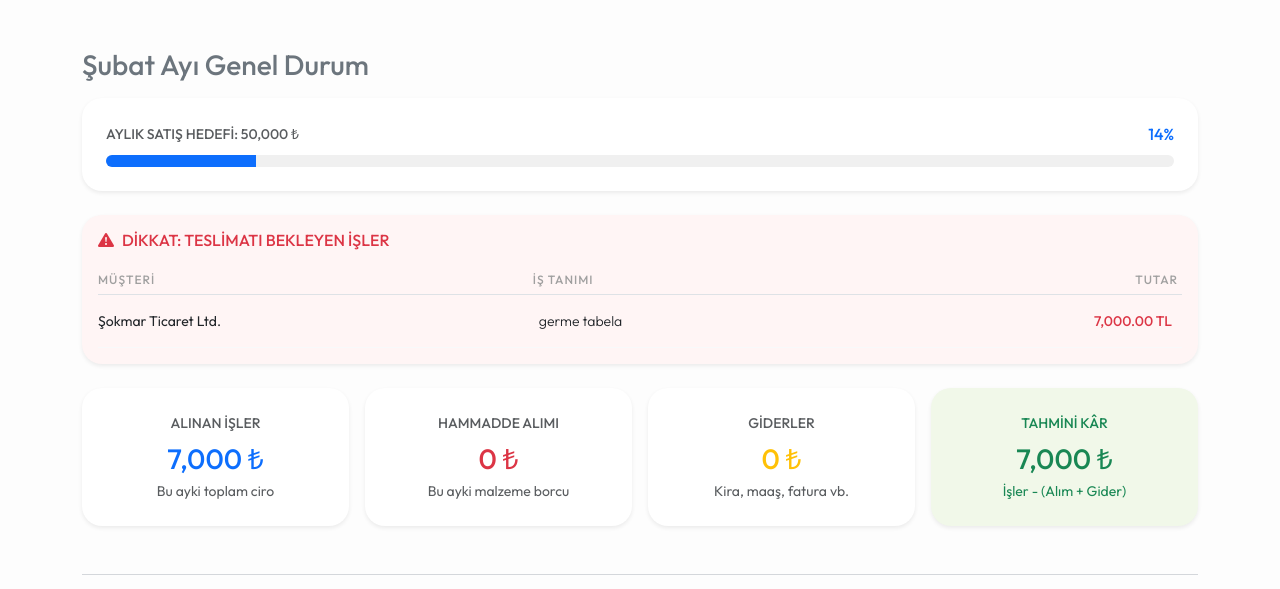
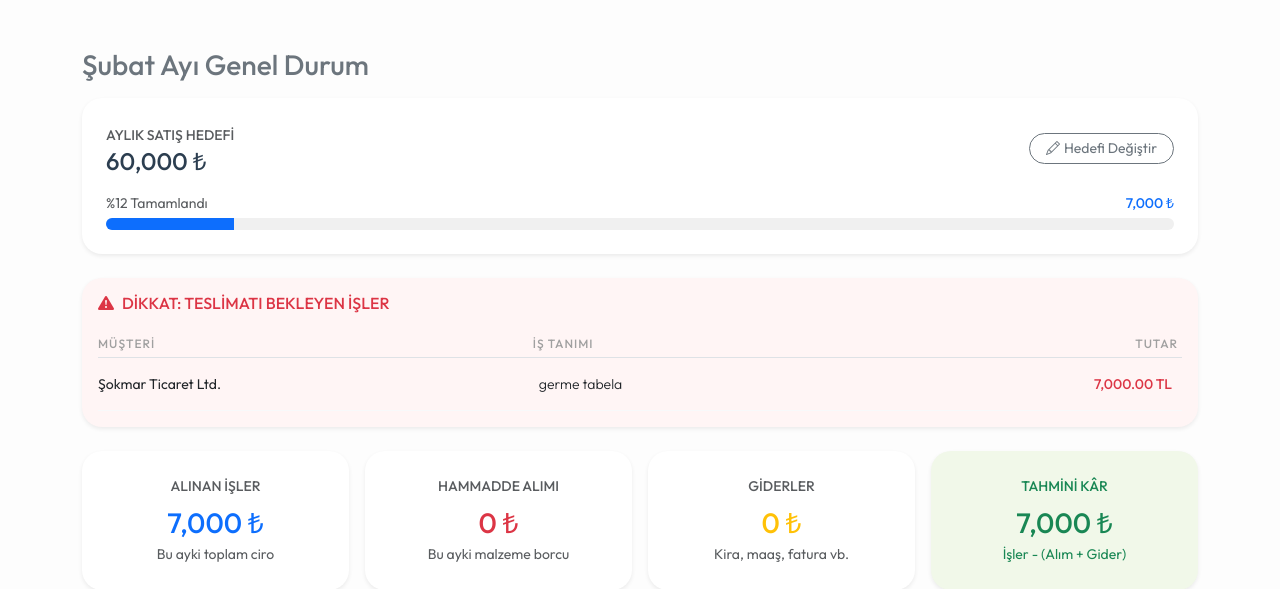
Before and after one commit to musty7091/yvr, a Flask app: page / in a window 1280 px wide. Shown: the part 83-672 px from the top of the page. Run offline with Flask 3, Linux system fonts and the light colour scheme; the visitor is signed in with stand-in values (Sample User, id 1); data comes from the database, SQL or seed files in the repository; both versions use the stored data as it was after the commit; data that the repository does not hold is empty.

Commit message:
HEDEF GÜNCELLEME

```diff
--- a/models.py
+++ b/models.py
@@ -82,3 +82,7 @@ class Gider(db.Model):
     birim = db.Column(db.String(5), default='TL')
     kur_degeri = db.Column(db.Float, default=1.0)
     tarih = db.Column(db.DateTime, default=datetime.now)
+
+class Ayarlar(db.Model):
+    id = db.Column(db.Integer, primary_key=True)
+    ay_hedefi = db.Column(db.Float, default=50000.0)
--- a/routes/genel_isler.py
+++ b/routes/genel_isler.py
@@ -1,6 +1,6 @@
 from flask import Blueprint, render_template, request, redirect, url_for, session
 from sqlalchemy import extract
-from models import IsKaydi, SatinAlma, Gider
+from models import db, IsKaydi, SatinAlma, Gider, Ayarlar
 from utils import GUNCEL_KURLAR, kurlari_sabitle
 
 genel_bp = Blueprint('genel', __name__)
@@ -14,43 +14,49 @@ def index():
     bugun = datetime.now()
     bu_ay, bu_yil = bugun.month, bugun.year
 
-    # Ay isimlerini Türkçe eşleştiriyoruz
-    aylar_tr = {
-        1: "Ocak", 2: "Şubat", 3: "Mart", 4: "Nisan",
-        5: "Mayıs", 6: "Haziran", 7: "Temmuz", 8: "Ağustos",
-        9: "Eylül", 10: "Ekim", 11: "Kasım", 12: "Aralık"
-    }
+    # Türkçe Ay İsimleri
+    aylar_tr = {1: "Ocak", 2: "Şubat", 3: "Mart", 4: "Nisan", 5: "Mayıs", 6: "Haziran",
+                7: "Temmuz", 8: "Ağustos", 9: "Eylül", 10: "Ekim", 11: "Kasım", 12: "Aralık"}
     guncel_ay = aylar_tr[bu_ay]
 
-    # 1. Alınan İş Hacmi Hesaplama
+    # Hesaplamalar
     aylik_is_hacmi = sum((i.toplam_bedel * GUNCEL_KURLAR.get(i.para_birimi, 1.0)) for i in IsKaydi.query.filter(extract('month', IsKaydi.kayit_tarihi) == bu_ay, extract('year', IsKaydi.kayit_tarihi) == bu_yil).all())
-
-    # 2. Ticari Alımlar (Hammadde) Hesaplama
     aylik_satinalma = sum((s.tutar * GUNCEL_KURLAR.get(s.para_birimi, 1.0)) for s in SatinAlma.query.filter(extract('month', SatinAlma.tarih) == bu_ay, extract('year', SatinAlma.tarih) == bu_yil).all())
-
-    # 3. İşletme Giderleri Hesaplama
     aylik_gider = sum((g.tutar * g.kur_degeri) for g in Gider.query.filter(extract('month', Gider.tarih) == bu_ay, extract('year', Gider.tarih) == bu_yil).all())
 
-    # 4. Tahmini Kâr Hesaplama
-    hesaplanan_kar = aylik_is_hacmi - (aylik_satinalma + aylik_gider)
-
-    # 5. Kırmızı Alarm Sistemi (Devam eden işleri listeler)
+    # Kırmızı Alarm Listesi
     alarm_listesi = IsKaydi.query.filter(IsKaydi.durum == 'Devam Ediyor').all()
 
-    # 6. Hedef Çubuğu Hesaplaması
-    aylik_hedef = 50000.0  # Örnek hedef
-    hedef_yuzde = min((aylik_is_hacmi / aylik_hedef) * 100, 100)
+    # Veritabanından Hedefi Oku (Eğer kayıt yoksa varsayılan oluştur)
+    ayar = Ayarlar.query.first()
+    if not ayar:
+        ayar = Ayarlar(ay_hedefi=50000.0)
+        db.session.add(ayar)
+        db.session.commit()
+
+    aylik_hedef = ayar.ay_hedefi
+    hedef_yuzde = min((aylik_is_hacmi / aylik_hedef) * 100, 100) if aylik_hedef > 0 else 0
 
     return render_template('index.html',
                            ay_adi=guncel_ay,
                            is_hacmi=round(aylik_is_hacmi, 2),
                            ticari_alim=round(aylik_satinalma, 2),
                            giderler=round(aylik_gider, 2),
-                           kar=round(hesaplanan_kar, 2),
+                           kar=round(aylik_is_hacmi - (aylik_satinalma + aylik_gider), 2),
                            alarm_listesi=alarm_listesi,
                            hedef_yuzde=round(hedef_yuzde, 0),
                            aylik_hedef=aylik_hedef,
                            kurlar=GUNCEL_KURLAR)
+
+@genel_bp.route('/hedef_guncelle', methods=['POST'])
+def hedef_guncelle():
+    if 'logged_in' not in session: return redirect(url_for('genel.index'))
+    yeni_hedef = float(request.form.get('yeni_hedef') or 0)
+    ayar = Ayarlar.query.first()
+    if ayar:
+        ayar.ay_hedefi = yeni_hedef
+        db.session.commit()
+    return redirect(url_for('genel.index'))
 
 @genel_bp.route('/login', methods=['POST'])
 def login():
--- a/templates/index.html
+++ b/templates/index.html
@@ -5,10 +5,28 @@
 <div class="mb-5">
     <h3 class="fw-bold mb-3 text-secondary">{{ ay_adi }} Ayı Genel Durum</h3>
 
+
     <div class="card card-custom p-4 mb-4 border-0 shadow-sm">
-        <div class="d-flex justify-content-between align-items-center mb-2">
-            <span class="fw-bold small text-muted">AYLIK SATIŞ HEDEFİ: {{ "{:,.0f}".format(aylik_hedef) }} ₺</span>
-            <span class="fw-bold text-primary">{{ hedef_yuzde|int }}%</span>
+        <div class="d-flex justify-content-between align-items-center mb-3">
+            <div>
+                <span class="fw-bold small text-muted text-uppercase">Aylık Satış Hedefi</span>
+                <div class="h4 mb-0 fw-bold">{{ "{:,.0f}".format(aylik_hedef) }} ₺</div>
+            </div>
+            <button class="btn btn-sm btn-outline-secondary rounded-pill px-3" data-bs-toggle="collapse" data-bs-target="#hedefForm">
+                <i class="bi bi-pencil me-1"></i>Hedefi Değiştir
+            </button>
+        </div>
+
+        <div class="collapse mb-3" id="hedefForm">
+            <form action="{{ url_for('genel.hedef_guncelle') }}" method="POST" class="d-flex gap-2">
+                <input type="number" name="yeni_hedef" class="form-control form-control-sm border-0 bg-light" placeholder="Yeni hedefi girin..." required>
+                <button type="submit" class="btn btn-sm btn-primary px-3">Güncelle</button>
+            </form>
+        </div>
+
+        <div class="d-flex justify-content-between align-items-center mb-1">
+            <span class="small text-muted">%{{ hedef_yuzde|int }} Tamamlandı</span>
+            <span class="small fw-bold text-primary">{{ "{:,.0f}".format(is_hacmi) }} ₺</span>
         </div>
         <div class="progress" style="height: 12px; border-radius: 10px; background-color: #f0f0f0;">
             <div class="progress-bar bg-primary" role="progressbar" style="width: {{ hedef_yuzde }}%; transition: width 1s ease-in-out;"></div>
```
Also changed, not shown: instance/yvr_veritabani.db.
